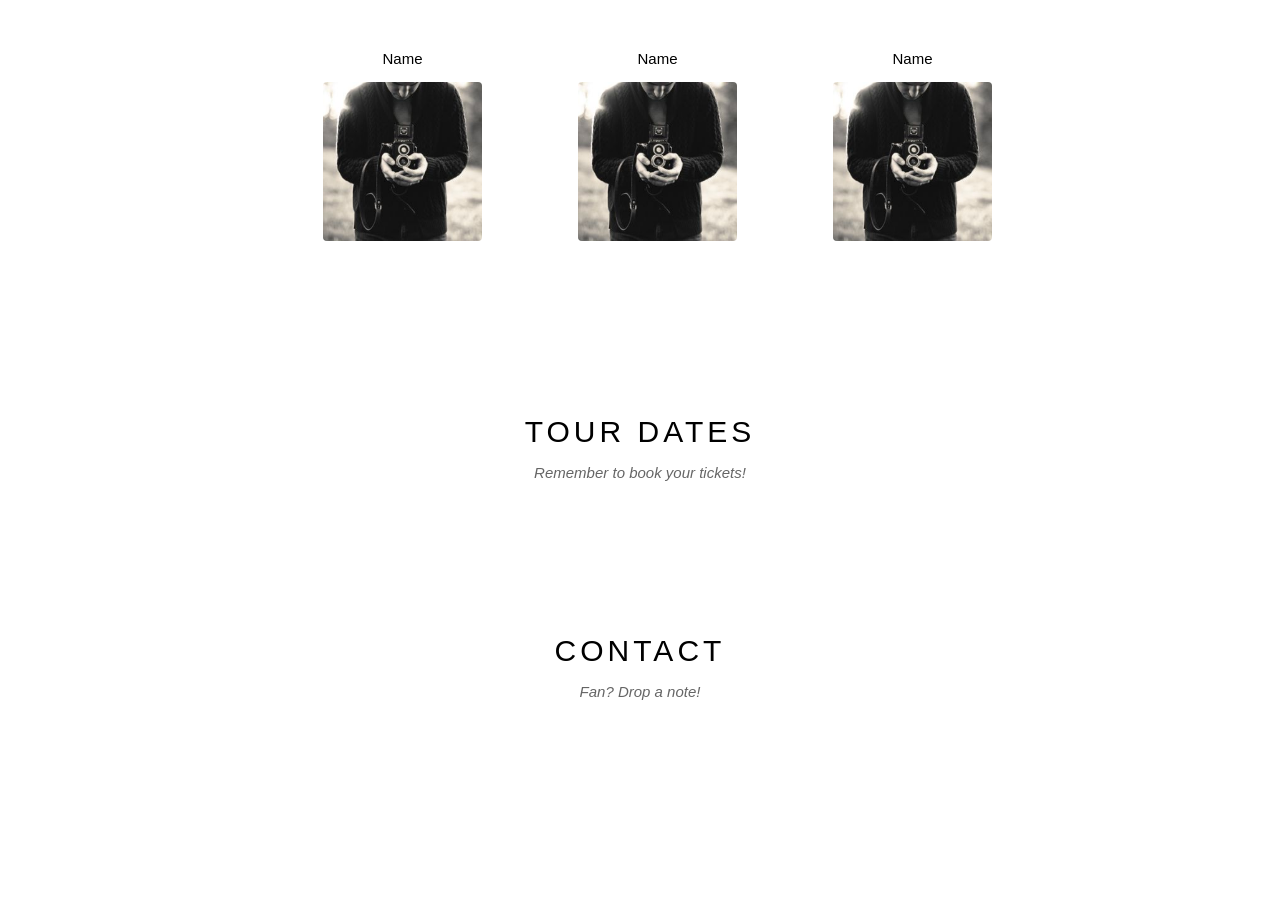
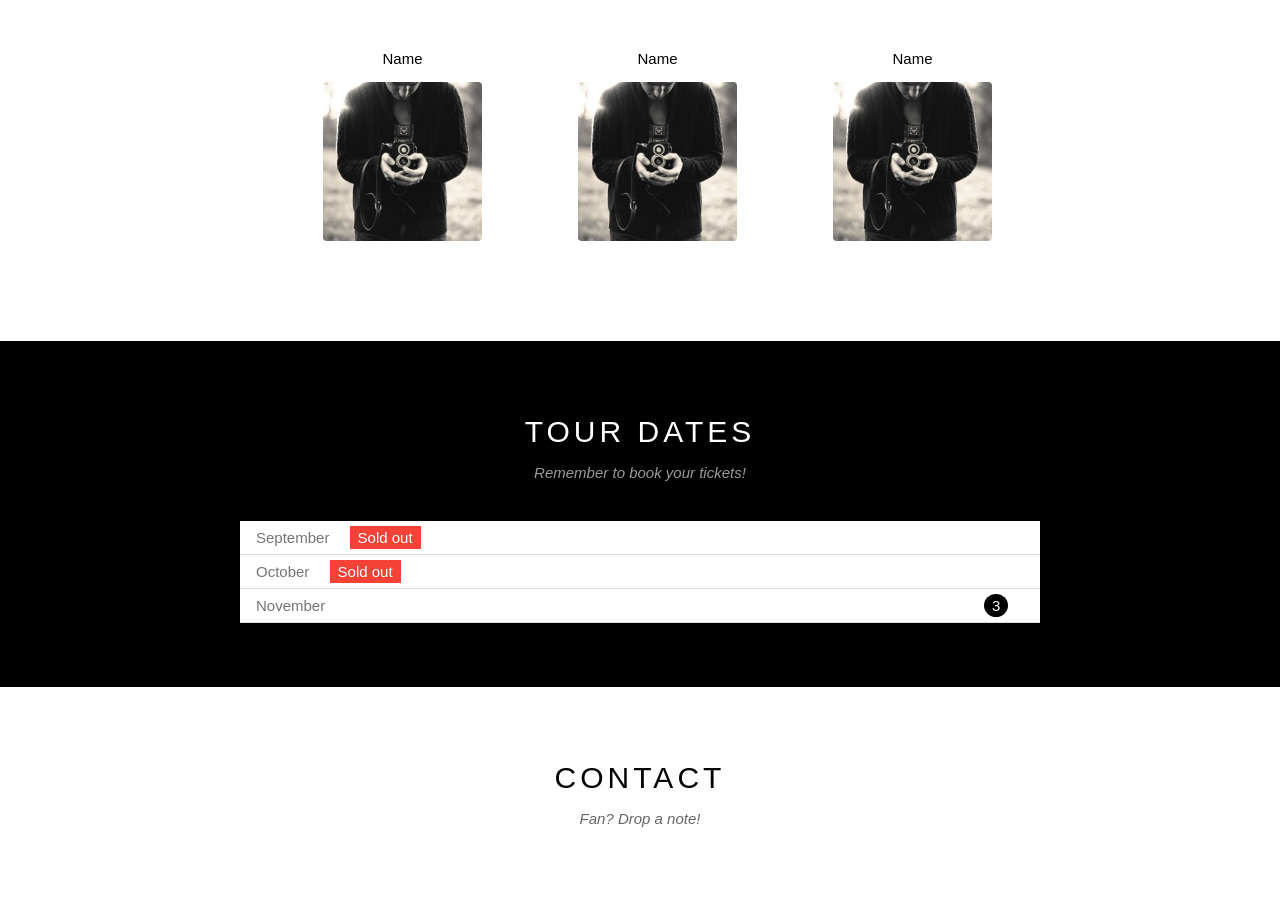
Before and after one commit to ttvinh05/w3_bandrecode, a plain HTML site: page index.html in a window 1280 px wide. Shown: the part 980-1886 px from the top of the page. Before the commit the page ends 1759 px from the top, so only its background shows below. Drawn offline with Linux system fonts and the light colour scheme.

Commit message:
22/7 tour ticket

```diff
--- a/assets/css/style.css
+++ b/assets/css/style.css
@@ -10,6 +10,10 @@ html {
 
 .clear {
     clear: both;
+}
+
+.text-white {
+    color: white !important;
 }
 
 #main {
@@ -168,6 +172,44 @@ html {
     border-radius: 4px;
 }
 
+#content .tour-section {
+    background-color: black;
+}
+
+#content .tour-section .list-tour {
+    background-color: white;
+    margin-top: 40px;
+}
+
+.list-tour li {
+    font-size: 15px;
+    padding: 8px 16px;
+    border-bottom: #ddd 1px solid;
+    color: #757575;
+    list-style-type: none;
+}
+
+.list-tour .sold-out {
+    background-color: #f44336;
+    color: white;
+    margin: 0 0 0 16px;
+    padding: 3px 8px;
+}
+
+.list-tour .quantity {
+    float: right;
+    width: 24px;
+    height: 23px;
+    text-align: center;
+    line-height: 23px;
+    border-radius: 50%;
+    background-color: black;
+    color: white;
+    margin-right: 16px;
+    padding: 0 8px;
+    margin-top: -3px;
+}
+
 #footer {
 
 }
--- a/index.html
+++ b/index.html
@@ -75,9 +75,17 @@
             </div>
 
             <!-- tour-section -->
-            <div class="content-div">
-                <h2 class="content-heading">TOUR DATES</h2>
-                <p class="content-sub-heading">Remember to book your tickets!</p>
+            <div class="tour-section">
+                <div class="content-div">
+                    <h2 class="content-heading text-white">TOUR DATES</h2>
+                    <p class="content-sub-heading text-white">Remember to book your tickets!</p>
+
+                    <ul class="list-tour">
+                        <li>September <span class="sold-out">Sold out</span> </li>
+                        <li>October <span class="sold-out">Sold out</span> </li>
+                        <li>November <span class="quantity">3</span></li>
+                    </ul>
+                </div>
             </div>
 
             <!-- contact-section -->
```
Also changed, not shown: assets/img/tour/newyork.jpg (added), assets/img/tour/paris.jpg (added), assets/img/tour/sanfran.jpg (added).
